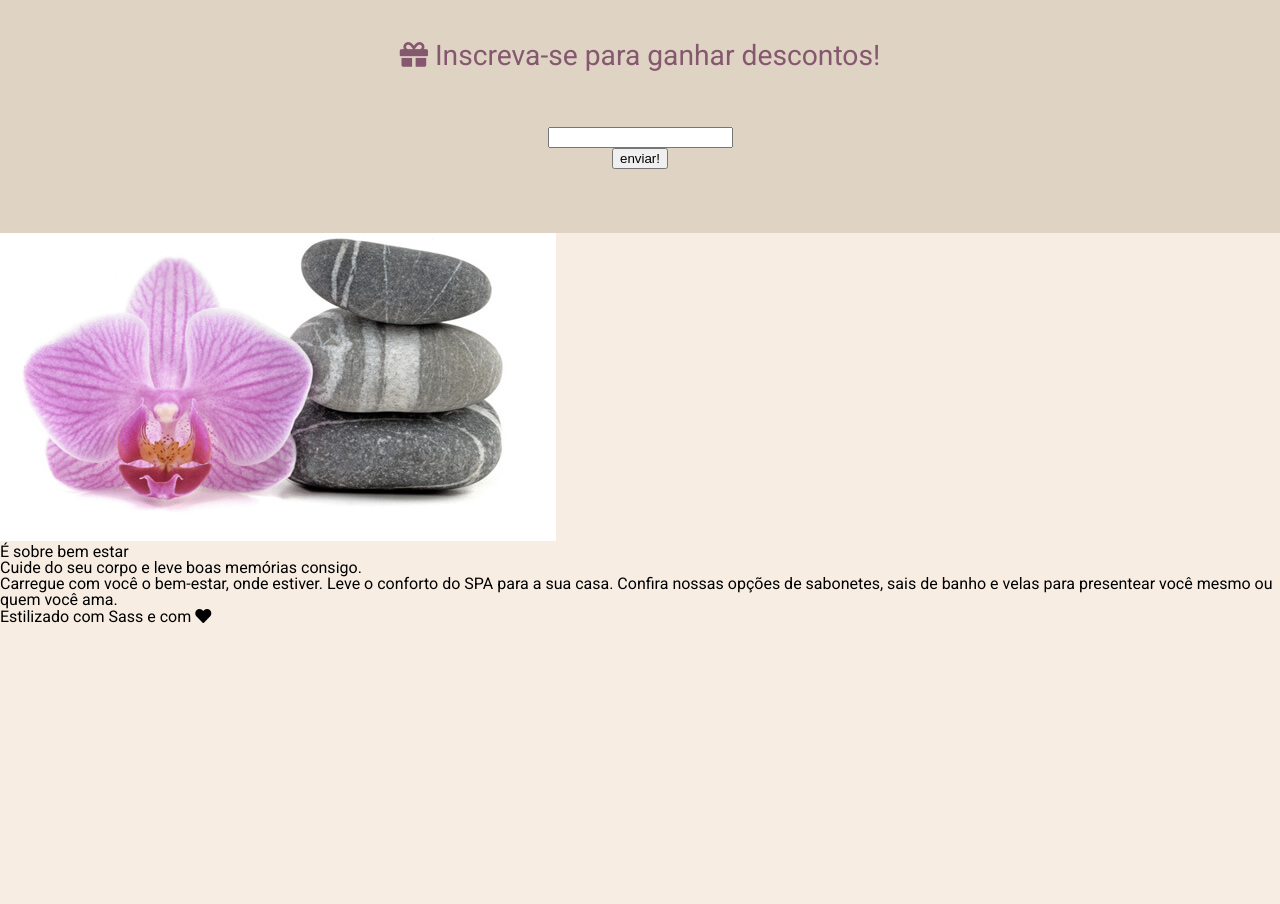
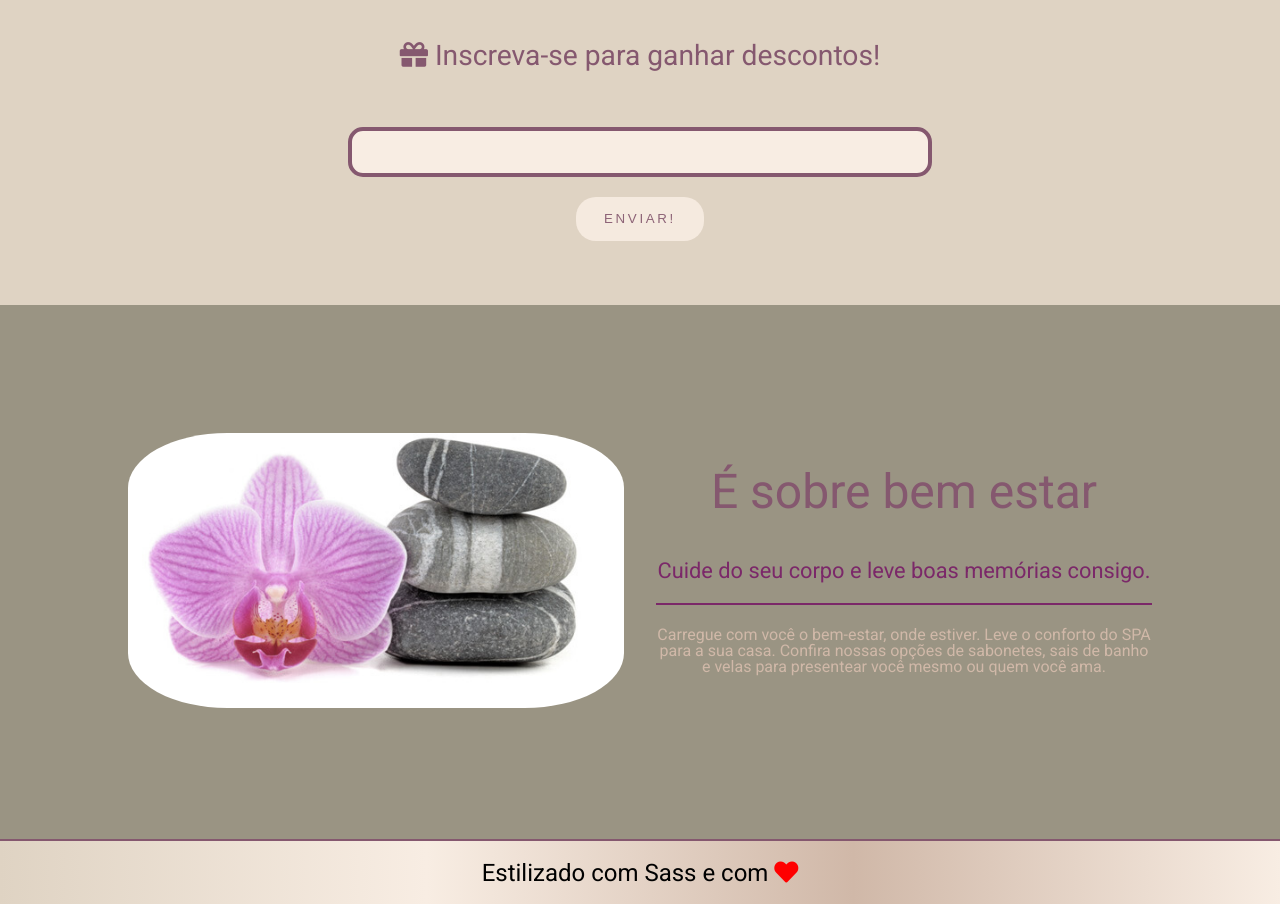
Before and after one commit to ThiagoZambelli/primeiro-projeto-sass, a plain HTML site: page index.html in a window 1280 px wide. Shown: the part 1160-2064 px from the top of the page. Before the commit the page ends 1786 px from the top, so only its background shows below. Drawn offline with nearby package versions, Linux system fonts and the light colour scheme.

Commit message:
Finalização do curso

```diff
--- a/index.html
+++ b/index.html
@@ -86,11 +86,11 @@
                 </form>
             </div>
         </section>
-        <section>
-            <div>
+        <section class="mensagem">
+            <div class="mensagem-img">
                 <img src="imagens/pedra-e-flor.jpeg" alt="">
             </div>
-            <div>
+            <div class="mensagem-descricao">
                 <h3>É sobre bem estar</h3>
                 <h4>Cuide do seu corpo e leve boas memórias consigo.</h4>
                 <p>Carregue com você o bem-estar, onde estiver. Leve o conforto do SPA para a sua casa. Confira nossas
--- a/styles/abstract/_variaveis.scss
+++ b/styles/abstract/_variaveis.scss
@@ -12,4 +12,6 @@ $cor-texto:#D0B8A8;
 $cor-titulos:#85586F;
 $cor-titulos-destaque:#7B2869;
 
+$cor-fundo-mensagem:#9A9483;
+
 $cor-Secundaria:#DFD3C3;
--- a/styles/componentes/_banner.scss
+++ b/styles/componentes/_banner.scss
@@ -24,5 +24,10 @@
             font-size: $tamanho-titulos / 2;
             color: $cor-titulos-destaque;
         }
+
+        &:hover{
+            transform: scale(1.01);
+        }
+
     }
 }
--- a/styles/componentes/_cupom.scss
+++ b/styles/componentes/_cupom.scss
@@ -12,4 +12,55 @@
             margin: 2em;
         }
     }
+
+    .input{
+        margin: 0 auto;
+        width: 50%;
+        border-radius: 15px;
+        border:  4px solid  $cor-titulos;
+        background-color: $cor-fundo;
+
+        input{
+            border-radius: 15px;
+            height: 40px;
+            border: none;
+            width: 90%;
+            outline: none;
+            text-align: center;
+            font-size: 26px;
+            background-color: transparent;
+        }
+        &:focus-within{
+            border: 4px solid $cor-titulos-destaque;
+            box-shadow: 1px 1px 8px $cor-titulos;
+            outline: none;
+        }
+    }
+
+    button{
+        text-transform: uppercase;
+        margin-top: 1.5em;
+        outline: none;
+        padding: 1em 2em;
+        background-color: $cor-fundo;
+        opacity: 0.9;
+        border: 1px solid transparent;
+        border-radius: 20px;
+        cursor: pointer;
+        color: $cor-titulos;
+        letter-spacing: 0.2em;
+
+        &:hover{
+            transform: scale(1.02);
+            color: $cor-titulos-destaque;
+            border: 1px solid $cor-titulos-destaque;
+            font-weight: bold;
+
+        }
+        &:active{
+            background-color: $cor-titulos-destaque;
+            color: $cor-fundo;
+        }
+
+    }
 }
--- /dev/null
+++ b/styles/componentes/_footer.scss
@@ -0,0 +1,18 @@
+@import '../abstract/variaveis';
+
+@mixin bg-cores($cores...){
+    background: linear-gradient(to left, $cores);
+}
+
+footer{
+    text-align: center;
+    font-size: $tamanho-titulos / 2;
+    border-top: 2px solid $cor-titulos;
+    padding: 1.2rem;
+
+    @include bg-cores($cor-fundo, $cor-texto, $cor-fundo,$cor-Secundaria );
+
+    i{
+        color: red;
+    }
+}
--- /dev/null
+++ b/styles/componentes/_mensagem.scss
@@ -0,0 +1,39 @@
+@import '../abstract/variaveis';
+
+
+ .mensagem{
+    display: flex;
+    justify-content: center;
+    align-items: center;
+    padding: 10%;
+    column-gap: 2rem;
+    background-color: $cor-fundo-mensagem;
+
+    .mensagem-img{
+        width: 50%;
+        img{
+            border-radius: 20%;
+            max-width: 100%;
+        }
+    }
+    .mensagem-descricao{
+        width: 50%;
+        text-align: center;
+
+        h3{
+            font-size: $tamanho-titulos;
+            color: $cor-titulos;
+        }
+        h4{
+            font-size: $tamanho-titulos / 2.2;
+            color: $cor-titulos-destaque;
+            margin: 1em 0;
+            padding: 1em 0;
+            border-bottom: 2px solid $cor-titulos-destaque;
+        }
+        p{
+            color: $cor-texto;
+            line-height: 1em;
+        }
+    }
+ }
--- a/styles/componentes/_servicos.scss
+++ b/styles/componentes/_servicos.scss
@@ -17,6 +17,7 @@
         font-size: $tamanho-titulos / 1.2;
         margin-bottom: 80px;
         font-weight: 300;
+        color: $cor-titulos-destaque;
     }
 
     .cards {
--- a/styles/style.scss
+++ b/styles/style.scss
@@ -3,3 +3,5 @@
 @import './componentes/banner';
 @import './componentes/servicos';
 @import './componentes/cupom';
+@import './componentes/_footer';
+@import './componentes/mensagem';
```
Also changed, not shown: styles/style.css, 2 other files.
